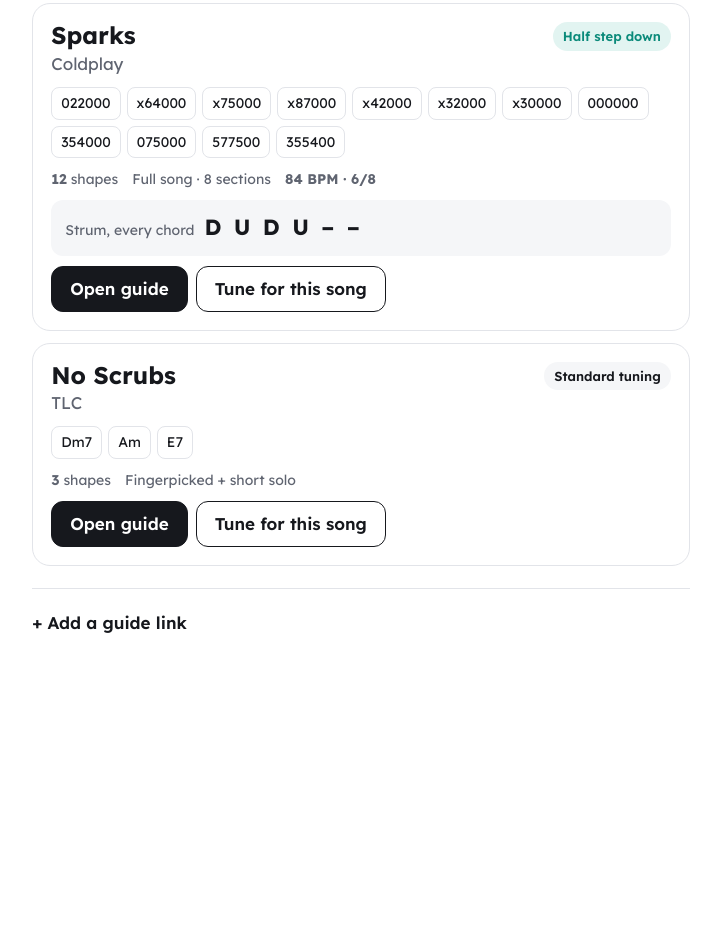
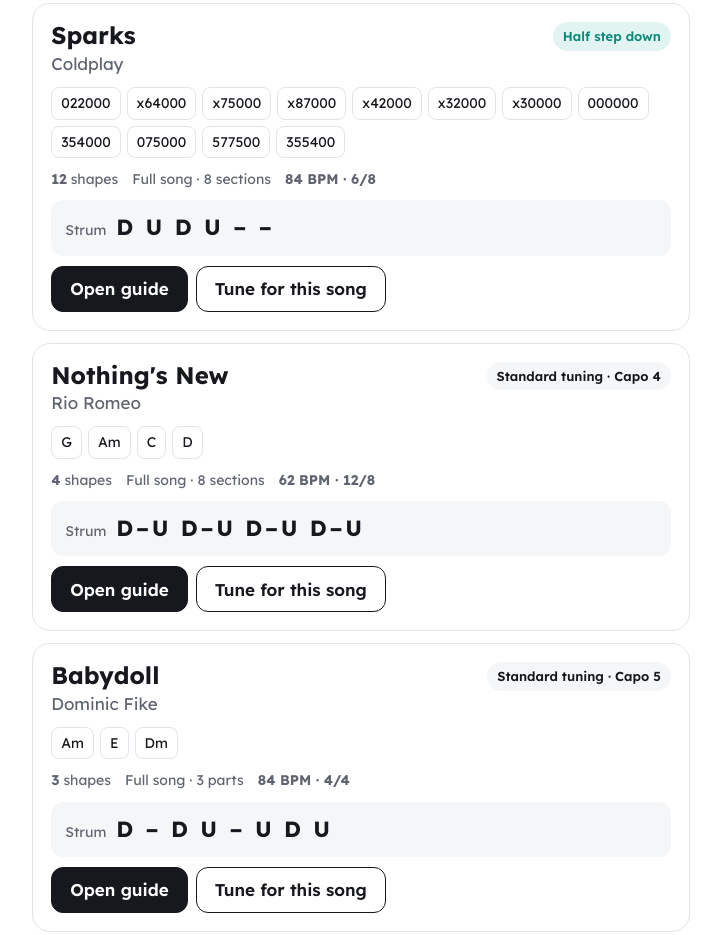
Before and after one commit to basic-afk/Guitar_Book, a plain HTML site: page index.html in a window 1280 px wide. Shown: the part 278-1213 px from the top of the page, without its empty margins (279-1000 px from the left). Before the commit the page ends 967 px from the top, so only its background shows below. Drawn offline with Linux system fonts and the light colour scheme.

Commit message:
Add Nothing's New and Babydoll capo guides
Co-Authored-By: Claude Opus 5.5 <noreply@anthropic.com>
Claude-Session: https://claude.ai/code/session_01RCVDSYse1kPtfFBL1pwedo

```diff
--- a/index.html
+++ b/index.html
@@ -591,6 +591,10 @@ const centsTxt = (c) => (c > 0 ? '+' : c < 0 ? '−' : '') + Math.abs(Math.round
 const GUIDES = [
   { title: 'Sparks', artist: 'Coldplay', url: 'https://claude.ai/artifact/ED9a5ZUuB9XQUjvhjxzzpg', tuning: 'flat', added: '2026-11-27',
     style: 'Full song · 8 sections', strum: 'D U D U – –', tempo: '84 BPM · 6/8', chords: ['022000','x64000','x75000','x87000','x42000','x32000','x30000','000000','354000','075000','577500','355400'] },
+  { title: "Nothing's New", artist: 'Rio Romeo', url: 'https://claude.ai/artifact/5EtNJh8Uu3vyrmF7Q9DnGd', tuning: 'std', capo: 4, added: '2026-11-27',
+    style: 'Full song · 8 sections', strum: 'D–U D–U D–U D–U', tempo: '62 BPM · 12/8', chords: ['G','Am','C','D'] },
+  { title: 'Babydoll', artist: 'Dominic Fike', url: 'https://claude.ai/artifact/J6Tmf4Qpi93axNLRhKM9sM', tuning: 'std', capo: 5, added: '2026-11-27',
+    style: 'Full song · 3 parts', strum: 'D – D U – U D U', tempo: '84 BPM · 4/4', chords: ['Am','E','Dm'] },
   { title: 'No Scrubs', artist: 'TLC', url: 'https://claude.ai/artifact/ME1hpqFZKGpTomFvGVjhgx', tuning: 'std', added: '2026-11-23',
     style: 'Fingerpicked + short solo', chords: ['Dm7','Am','E7'] }
 ];
@@ -602,10 +606,10 @@ function renderList() {
   const all = [...GUIDES, ...mine.map((m) => ({ ...m, own: 1 }))].filter((g) => !q || (g.title + ' ' + (g.artist || '')).toLowerCase().includes(q));
   $('#list').innerHTML = all.length ? all.map((g) => `<article class="song">
     <div class="top"><div><h3>${esc(g.title)}</h3><div class="who">${esc(g.artist || '')}</div></div>
-    <span class="badge ${g.tuning === 'flat' ? 'flat' : ''}">${g.tuning === 'flat' ? 'Half step down' : 'Standard tuning'}</span></div>
+    <span class="badge ${g.tuning === 'flat' ? 'flat' : ''}">${g.tuning === 'flat' ? 'Half step down' : 'Standard tuning'}${g.capo ? ' · Capo ' + g.capo : ''}</span></div>
     ${g.chords ? `<div class="chips">${g.chords.map((c) => `<span>${esc(c)}</span>`).join('')}</div>` : ''}
     ${g.style ? `<div class="facts"><span><b>${g.chords.length}</b> shapes</span><span>${esc(g.style)}</span>${g.tempo ? `<span><b>${esc(g.tempo)}</b></span>` : ''}</div>` : ''}
-    ${g.strum ? `<div class="strum"><span>Strum, every chord</span><b>${esc(g.strum)}</b></div>` : ''}
+    ${g.strum ? `<div class="strum"><span>Strum</span><b>${esc(g.strum)}</b></div>` : ''}
     <div class="row"><a class="btn" href="${esc(g.url)}" target="_blank" rel="noopener">Open guide</a>
     <button class="btn alt" data-tune="${g.tuning === 'flat' ? 'flat' : 'std'}">Tune for this song</button>
     ${g.own ? `<button class="btn ghost" data-del="${esc(g.url)}">Remove</button>` : ''}</div></article>`).join('')
```
